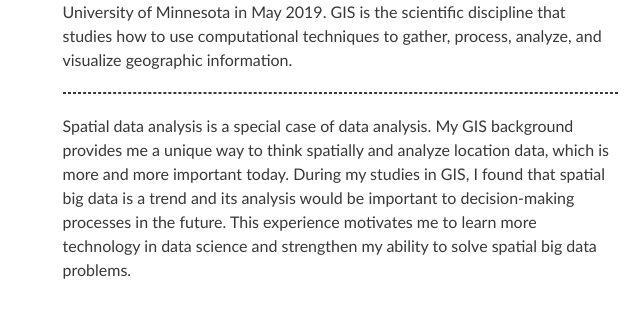
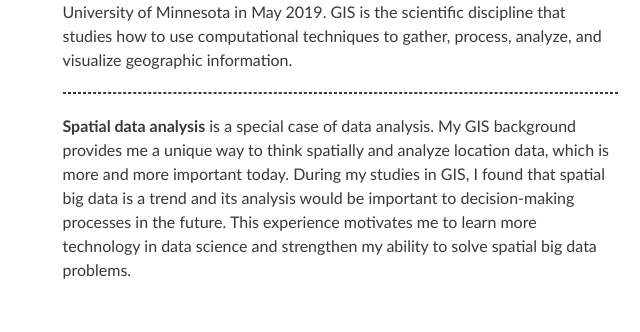
Before and after one commit to IrisZhiweiYan/IrisZhiweiYan.github.io, a plain HTML site: page index.html in a window 1280 px wide. Shown: the part 1094-1426 px from the top of the page, 495-1135 px from the left. Drawn offline with nearby package versions, Linux system fonts and the light colour scheme; some packages are replaced by stand-ins of ours.

Commit message:
Update resume

```diff
--- a/index.html
+++ b/index.html
@@ -103,7 +103,7 @@
                     <p> I got my Master of <b>Geographic Information Science (GIS)</b> degree at the University of Minnesota in May 2019. GIS is the scientific discipline that studies how to use computational techniques to gather, process, analyze, and visualize geographic information.</p>
                     <hr>
                     <p>
-                    Spatial data analysis is a special case of data analysis. My GIS background provides me a unique way to think spatially and analyze location data, which is more and more important today.
+                    <b>Spatial data analysis</b> is a special case of data analysis. My GIS background provides me a unique way to think spatially and analyze location data, which is more and more important today.
                     During my studies in GIS, I found that spatial big data is a trend and its analysis would be important to decision-making processes in the future. This experience motivates me to learn more technology in data science and strengthen my ability to solve spatial big data problems.
                     </p>
                 </div>
```
Also changed, not shown: 1 other file.
